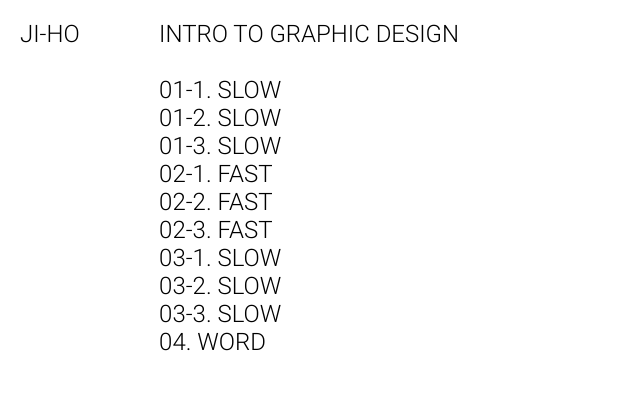
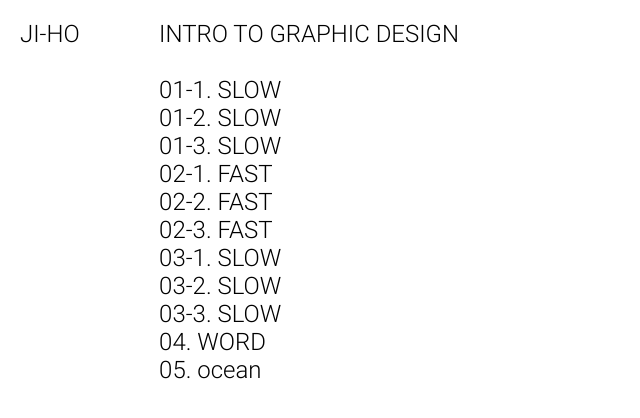
Before and after one commit to jiho6693/GR, a plain HTML site: page index.html in a window 1280 px wide. Shown: the whole page, without its empty margins (0-640 px from the left). Drawn offline with Linux system fonts and the light colour scheme.

Commit message:
Update index.html

```diff
--- a/index.html
+++ b/index.html
@@ -22,6 +22,8 @@
             <a href="fast2_2.html">03-2. SLOW</a><br>
             <a href="fast2_3.html">03-3. SLOW</a><br>
             <a href="play.html">04. WORD</a><br>
+            <a href="ocean.html">05. ocean</a><br>
+
 
         </div>
         <div class="images">
```
